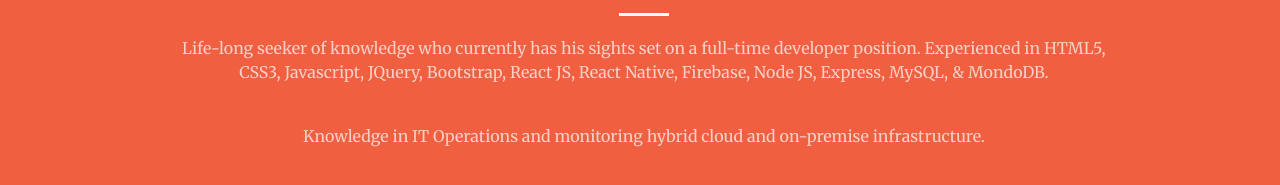
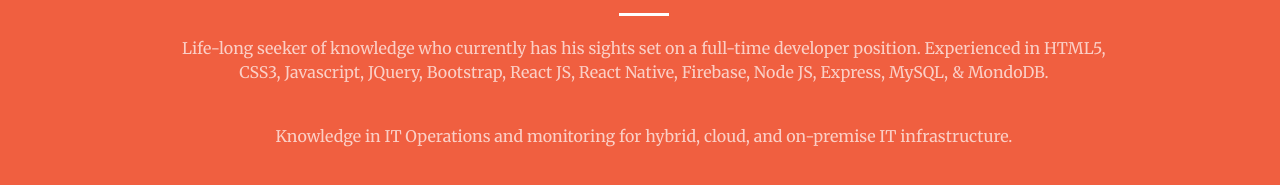
Before and after one commit to noahking27/noahKingProfile, a website: page index.html in a window 1280 px wide. Shown: the part 940-1125 px from the top of the page. Drawn offline with nearby package versions, Linux system fonts and the light colour scheme.

Commit message:
Add files via upload

```diff
--- a/index.html
+++ b/index.html
@@ -87,7 +87,7 @@
                     <hr class="light">
 
                     <p class="text-faded">Life-long seeker of knowledge who currently has his sights set on a full-time developer position. Experienced in HTML5, CSS3, Javascript, JQuery, Bootstrap, React JS, React Native, Firebase, Node JS, Express, MySQL, & MondoDB. </p> <br>
-                    <p class="text-faded"> Knowledge in IT Operations and monitoring hybrid cloud and on-premise infrastructure. </p> <br>
+                    <p class="text-faded"> Knowledge in IT Operations and monitoring for hybrid, cloud, and on-premise IT infrastructure. </p> <br>
                     <p class="text-faded"> Dedicated comptetitve powerlfiter with a 450lb squat, 280lb bench press, 540lb deadlift. </p>
 
                     <a href="#services" class="page-scroll btn btn-default btn-xl sr-button">Portfolio</a>
```
